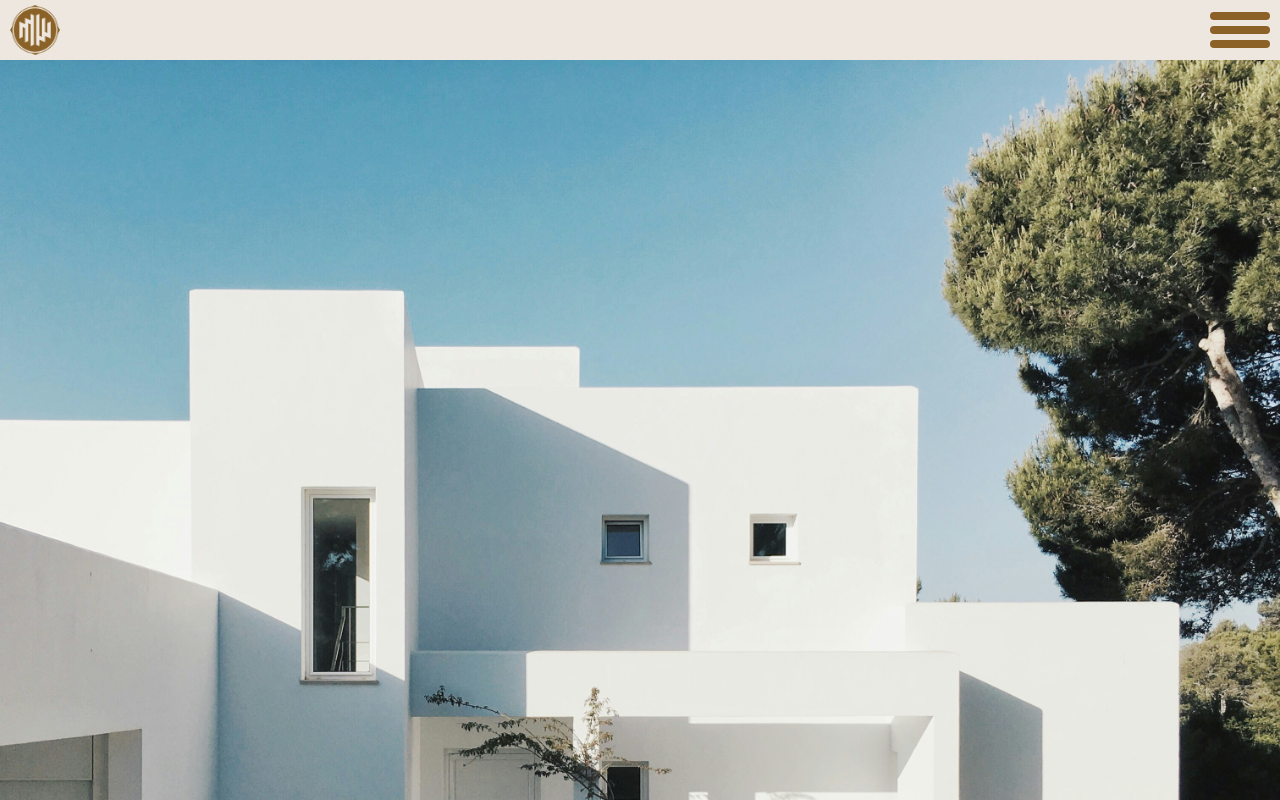
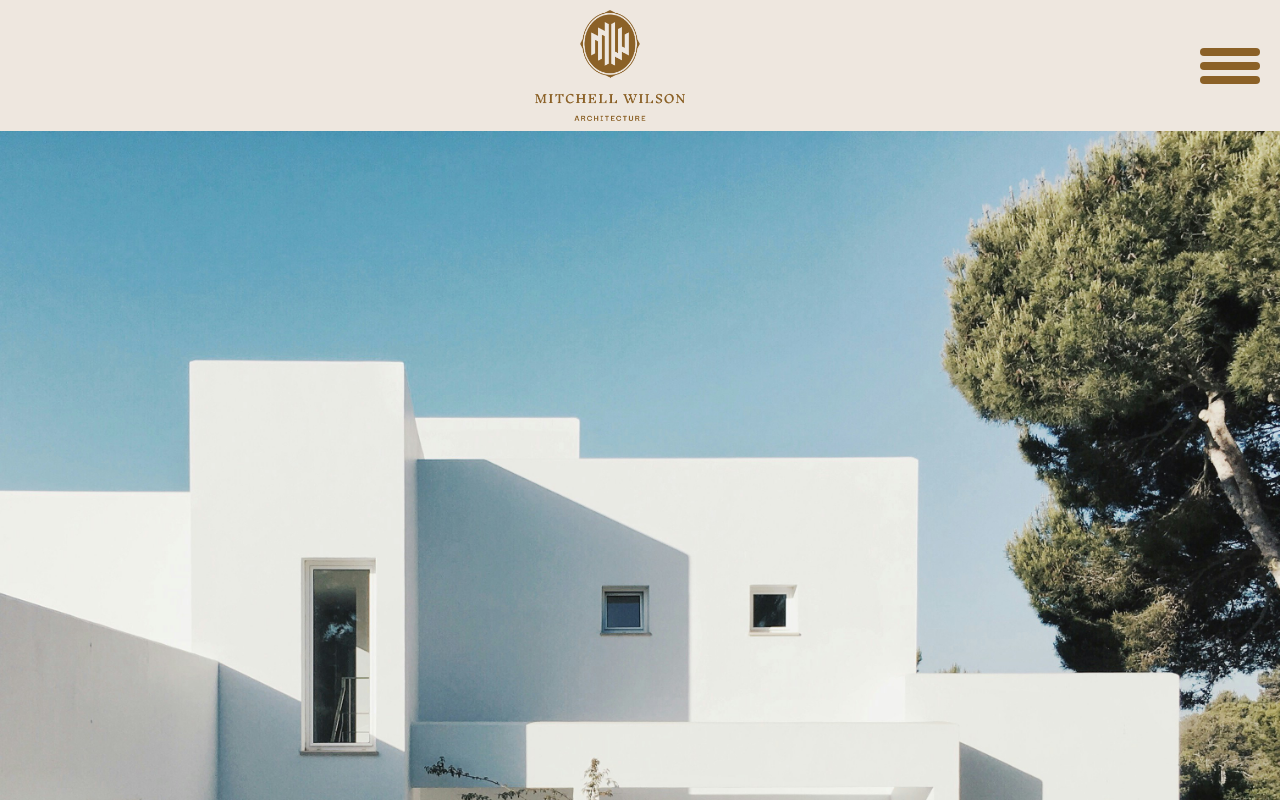
Before and after one commit to ctalv/mwa, a React (Create React App) app: page / in a window 1280 px wide. Shown: the top 800 px of the page. Built offline with nearby package versions, Linux system fonts and the light colour scheme.

Commit message:
navbar main logo

```diff
--- a/src/assets/styles/globals.css
+++ b/src/assets/styles/globals.css
@@ -137,9 +137,6 @@ a {
   text-decoration: none;
 }
 
-main {
-  padding-top: 60px;
-}
 
 .webpadding {
   padding: 0 .75rem;
--- a/src/assets/styles/navbar.css
+++ b/src/assets/styles/navbar.css
@@ -1,4 +1,4 @@
-nav {
+/* nav {
     display: flex;
     justify-content: space-between;
 
@@ -6,10 +6,10 @@ nav {
     background-color: var(--saddle15);
     position: fixed;
     z-index: 10;
-    /* margin: 10px; */
+    /* margin: 10px;
     max-height: 70px;
     width: 100%;
-}
+} */
 
 .navbar {
     color: black;
@@ -19,24 +19,50 @@ nav {
     /* z-index: 0; */
     align-items: center;
     width: 100%;
+    margin: auto;
 }
 
 
 
-.navlogo {
+/* .navlogo {
     width: 50px;
     height: 50px;
     margin: 5px 5px;
-}
+} */
 
-.navlogo,
+/* .navlogo,
 .hamburger {
     margin: 5px 10px;
 
     align-items: center;
     justify-content: center;
     z-index: 11;
-}
+} */
+
+
+nav {
+    display: flex;
+    justify-content: space-between;
+    align-items: center;
+    padding: 10px;
+    position: relative;
+    background-color: var(--saddle15); /* Customize as needed */
+  }
+
+  /* Centering the navlogo */
+  .navlogo {
+    margin: 0 auto;
+    max-width: 150px; /* Adjust the size of the logo */
+  }
+
+  /* Styling for the hamburger menu */
+  .hamburger {
+    display: none;
+    position: absolute;
+    right: 10px; /* Move hamburger to the far right */
+    z-index: 11;
+
+  }
 
 .navitem {
     font-size: 50px;
@@ -115,12 +141,16 @@ nav {
     transition: translate var(--animation-timing);
     translate: 0 -100%;
     position: absolute;
+
     display: grid;
     align-items: center;
     background-color: var(--saddle15);
     color: var(--saddle);
     min-width: 100vw;
+    width: 100%;
     min-height: 100vh;
+    top: 0px;
+    left: 0px;
 
 }
 
--- a/src/components/Navbar.js
+++ b/src/components/Navbar.js
@@ -1,6 +1,7 @@
 import React from "react";
 import "../assets/styles/navbar.css";
-import logomarkSaddle from "../assets/images/MWA-logomark-saddle.png"
+import logomarkSaddle from "../assets/images/MWA-logomark-saddle.png";
+import logomarkMain from "../assets/images/MWA-main-logo-saddle.png";
 import { Link } from "react-router-dom";
 
 function Navbar({ currentPage, handlePageChange }) {
@@ -11,7 +12,7 @@ function Navbar({ currentPage, handlePageChange }) {
   }
   return (
     <nav>
-      <img className="navlogo" src={logomarkSaddle} alt="Splash image placeholder" priority />
+      <img className="navlogo" src={logomarkMain} alt="Splash image placeholder" priority />
       <label className="hamburger">
         <input className="check" type='checkbox' />
       </label>
```
